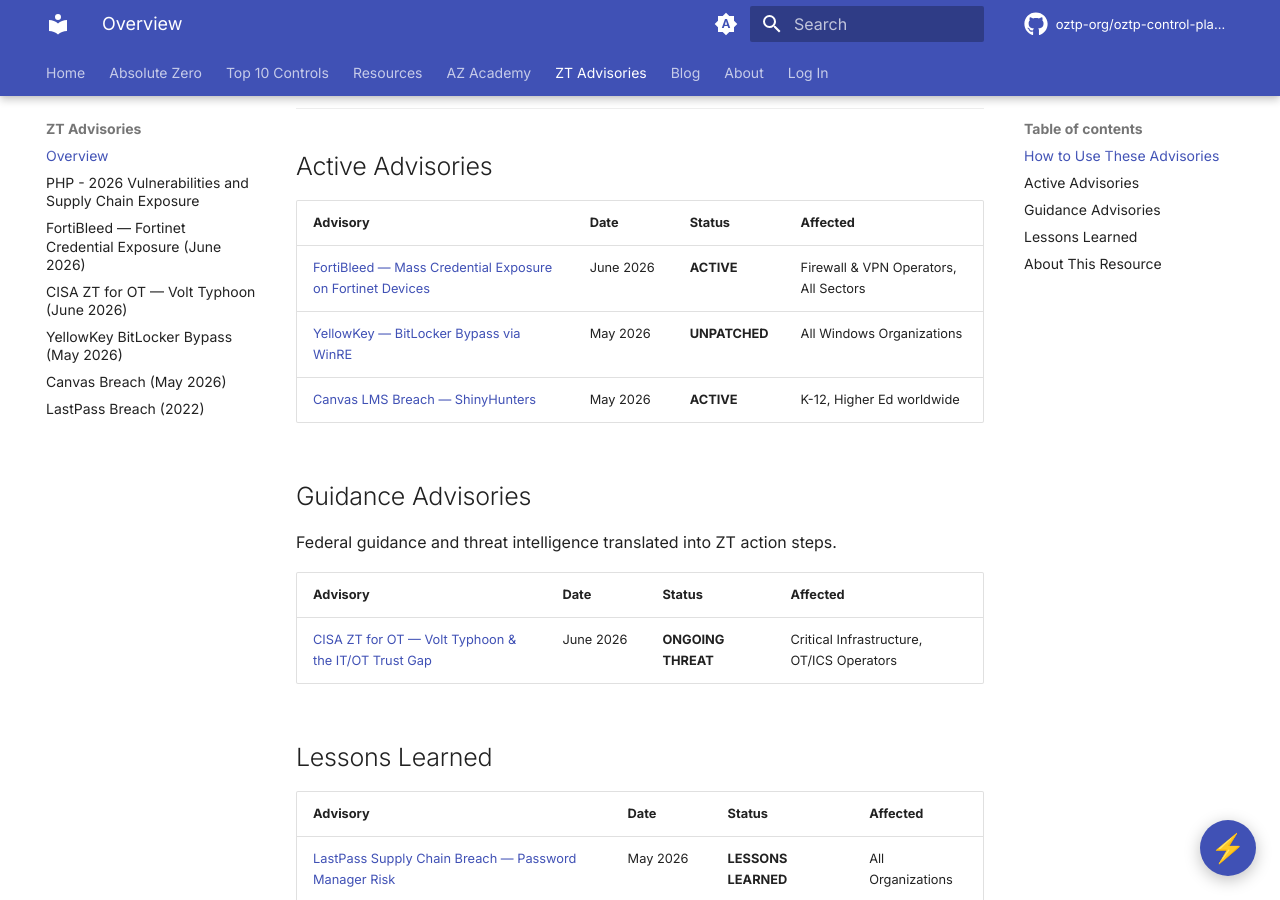
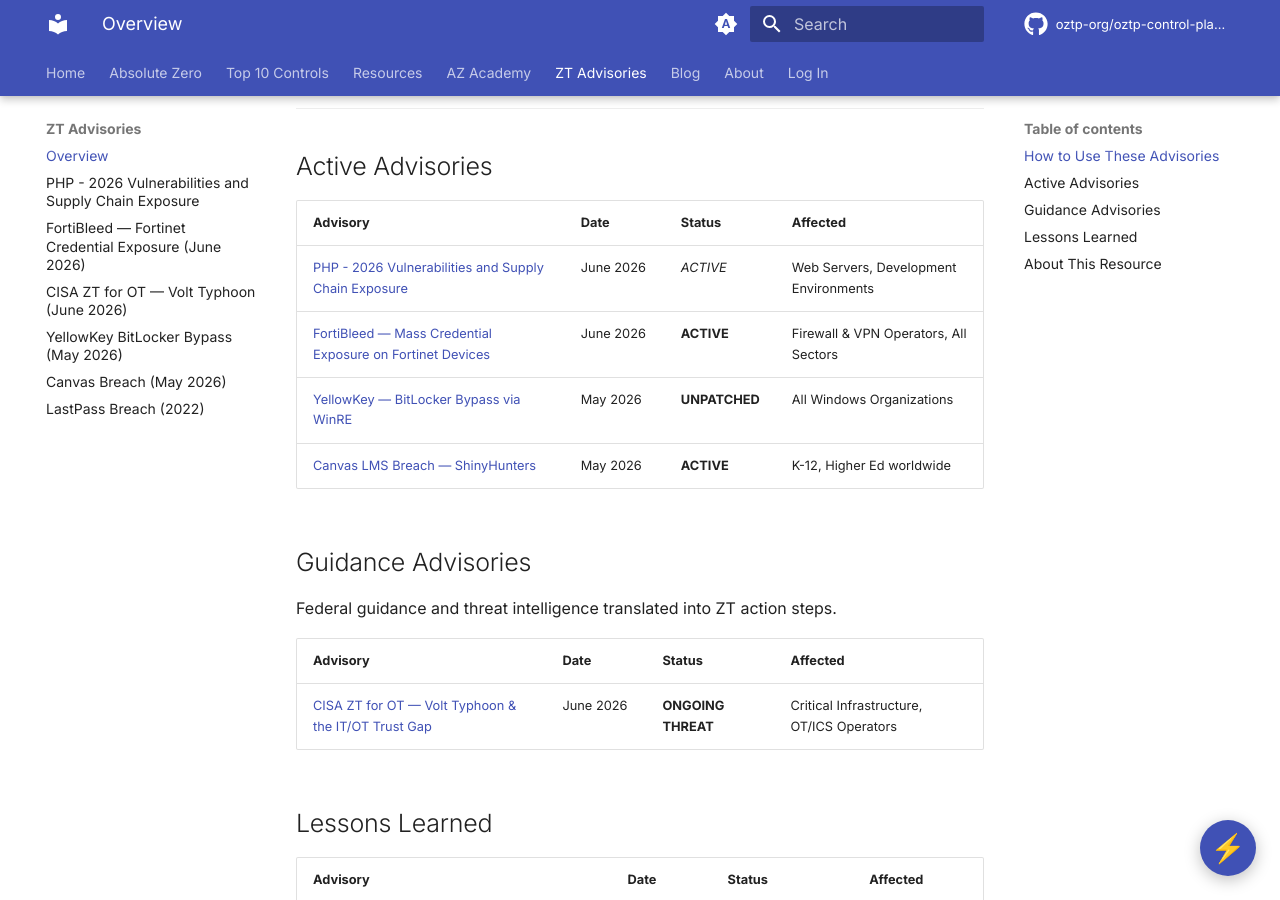
Before and after one commit to oztp-org/oztp-org.github.io, an MkDocs documentation site: the page built from docs/advisories/index.md, in a window 1280 px wide and 900 px high, scrolled down 1275 px. Built offline with MkDocs 1.6.1 and Material for MkDocs 9.7.7, drawn with Linux system fonts in a browser that asks for light colours; comment, search, counter and statistics services are not loaded.

Commit message:
Add PHP 2026 advisory to active advisories list

```diff
--- a/docs/advisories/index.md
+++ b/docs/advisories/index.md
@@ -35,6 +35,7 @@ Each advisory covers an active or recent cyber incident affecting real organizat
 
 | Advisory | Date | Status | Affected |
 |----------|------|--------|---------|
+| [PHP - 2026 Vulnerabilities and Supply Chain Exposure](php-2026-vulnerabilities.md) | June 2026 | *ACTIVE* | Web Servers, Development Environments |
 | [FortiBleed — Mass Credential Exposure on Fortinet Devices](fortinet-fortibleed-2026-06.md) | June 2026 | **ACTIVE** | Firewall & VPN Operators, All Sectors |
 | [YellowKey — BitLocker Bypass via WinRE](yellowkey-2026-05.md) | May 2026 | **UNPATCHED** | All Windows Organizations |
 | [Canvas LMS Breach — ShinyHunters](canvas-2026-05.md) | May 2026 | **ACTIVE** | K-12, Higher Ed worldwide |
```
